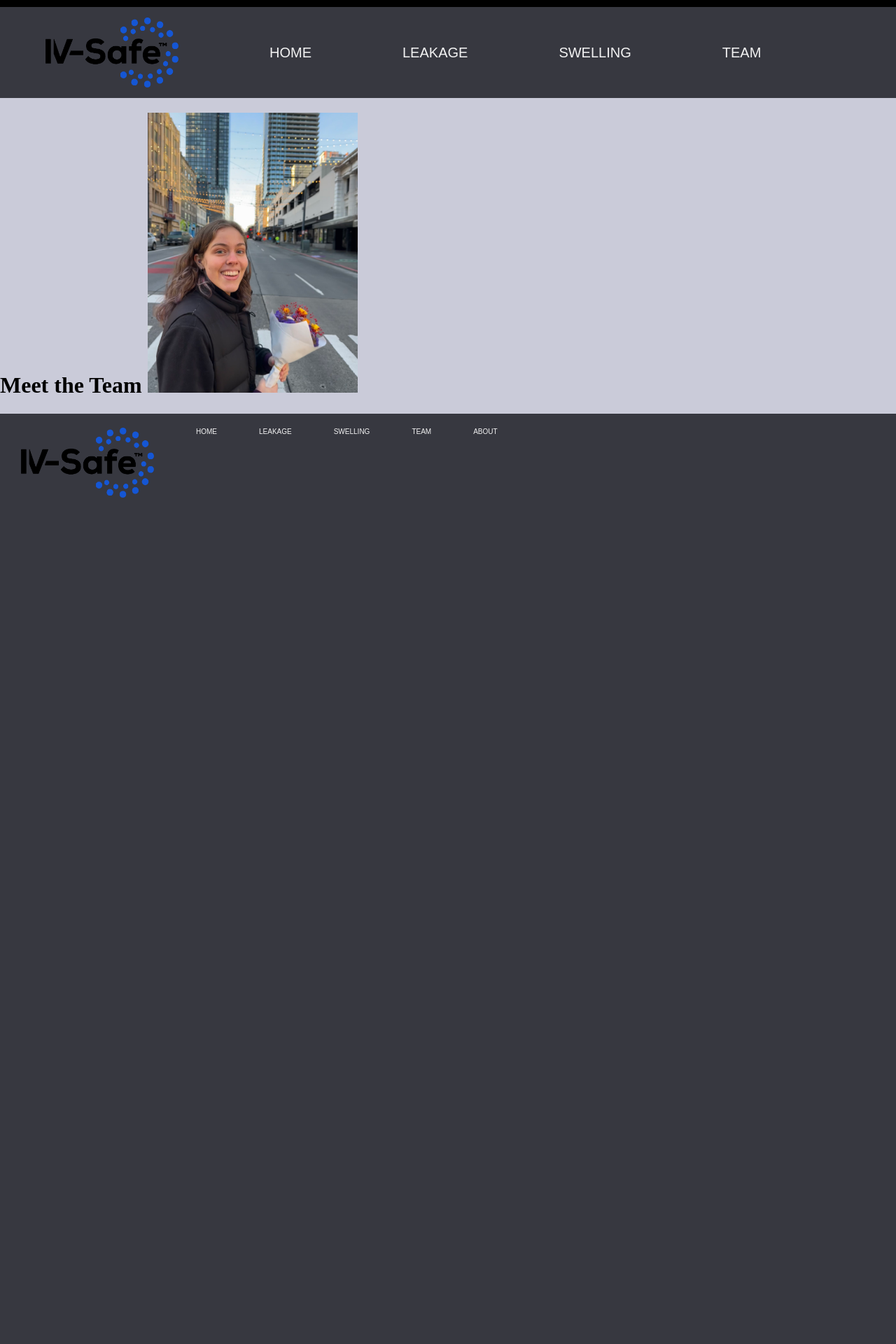
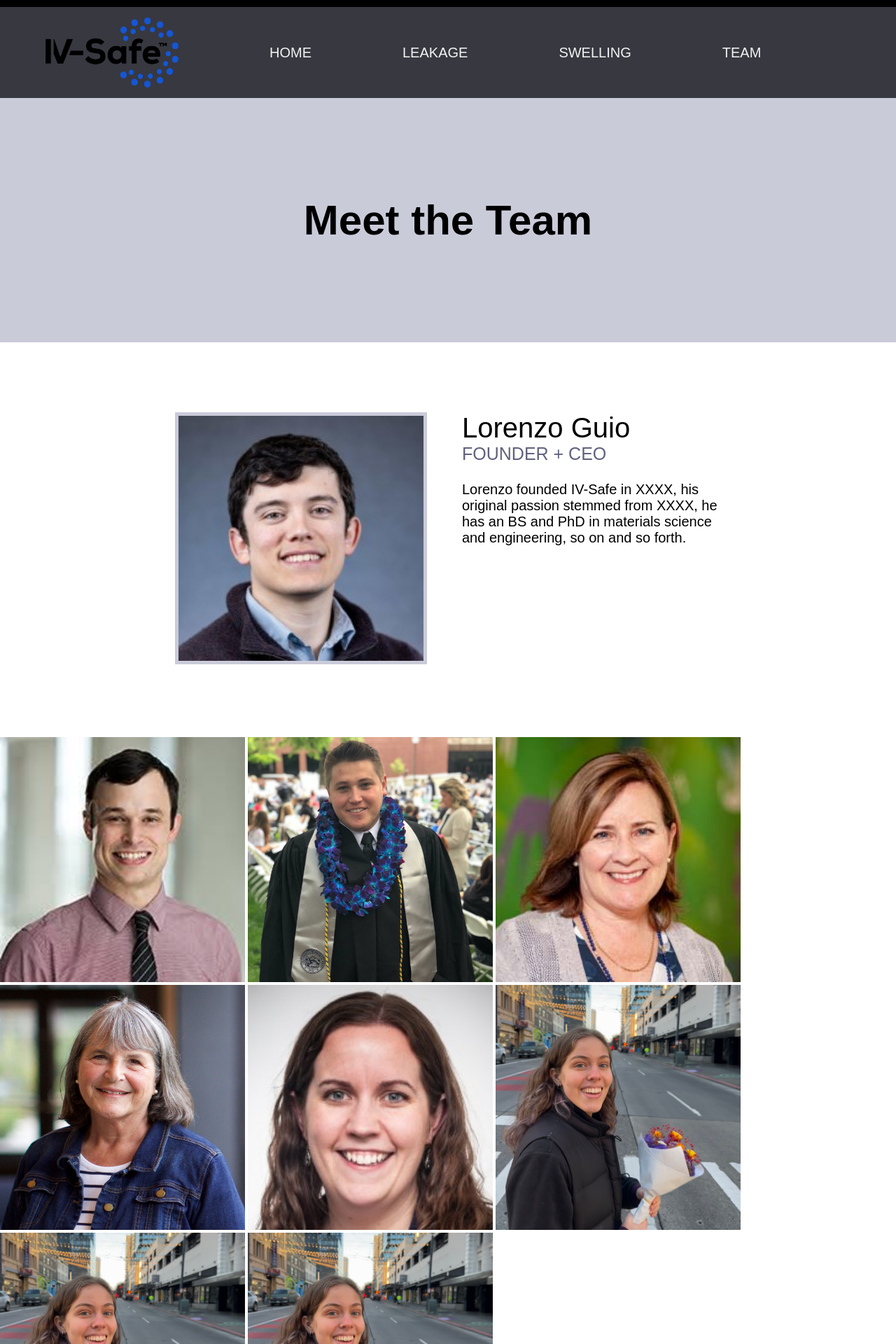
Before and after one commit to wkitch13/IV-Safe, a Flask app: page /team in a window 1280 px wide. Shown: the top 1920 px of the page at 70% size. Before the commit the page ends 711 px from the top, so only its background shows below. Run offline with Flask 3, Linux system fonts and the light colour scheme.

Commit message:
began formatting of the team page

```diff
--- a/static/base.css
+++ b/static/base.css
@@ -11,6 +11,7 @@ body {
     display: flex;
     flex-direction: column;
     height: 100vh;
+    background-color: white;
 }
 
 main {
@@ -45,7 +46,7 @@ main {
 }
 
 .topnav a:hover {
-    color: #cacbd9;
+    color: #5f617d;
 }
 
 /* making edits to the bottom navigation bar */
@@ -83,3 +84,31 @@ footer a:hover {
     font-size: 25px;
     font-family: "Nexa", "Arial";
 }
+
+.img_team_center {
+    display: flex;
+    align-items: flex-start;
+    gap: 50px;
+    padding: 100px 250px;
+}
+
+.img_team_center img {
+    border: 5px solid #cacbd9;
+}
+
+.img_team_center .name {
+    font-size: 40px;
+    font-family: "Nexa", "Arial";
+}
+
+.img_team_center .title {
+    font-size: 25px;
+    font-family: "Nexa", "Arial";
+    color: #5f617d;
+}
+
+.img_team_center .description {
+    font-size: 20px;
+    font-family: "Nexa", "Arial";
+    padding: 25px 0px;
+}
--- a/templates/team.html
+++ b/templates/team.html
@@ -1,10 +1,32 @@
 {% extends "base.html" %}
 
 {% block content %}
-    <body style="background-color:#cacbd9">
-        <h1>
-            Meet the Team
-            <img src="images/WrenK.jpeg" alt="Wren Kitchings" style="width:300px;height:400px">
+    <body>
+        <div class="header">
+            <h1>Meet the Team</h1>
+        </div>
+
+        <div class="img_team_center">
+            <div class="image">
+                <img src="{{ url_for('static', filename='images/LorenzoG.jpeg') }}" alt="IV" style="width:350px;height:350px">
+            </div>
+            <div class="text">
+                <div class="name">Lorenzo Guio</div>
+            <div class="title">FOUNDER + CEO</div>
+            <div class="description">Lorenzo founded IV-Safe in XXXX, his original passion stemmed from XXXX, he has an
+                BS and PhD in materials science and engineering, so on and so forth.</div>
+            </div>
+        </div>
+
+            <img src="{{ url_for('static', filename='images/GregV.jpeg') }}" alt="IV" style="width:350px;height:350px">
+            <img src="{{ url_for('static', filename='images/CameronR.jpg') }}" alt="IV" style="width:350px;height:350px">
+            <img src="{{ url_for('static', filename='images/ElenaB.jpg') }}" alt="IV" style="width:350px;height:350px">
+            <img src="{{ url_for('static', filename='images/LynnR.jpg') }}" alt="IV" style="width:350px;height:350px">
+            <img src="{{ url_for('static', filename='images/MeganS.jpeg') }}" alt="IV" style="width:350px;height:350px">
+            <img src="{{ url_for('static', filename='images/WrenK.jpeg') }}" alt="IV" style="width:350px;height:350px">
+            <img src="{{ url_for('static', filename='images/WrenK.jpeg') }}" alt="IV" style="width:350px;height:350px">
+            <img src="{{ url_for('static', filename='images/WrenK.jpeg') }}" alt="IV" style="width:350px;height:350px">
+
         </h1>
     </body>
 {% endblock %}
```
Also changed, not shown: static/images/CameronR.jpg (added), static/images/ElenaB.jpg (added), static/images/GregV.jpeg (added), static/images/LorenzoG.jpeg (added), static/images/LynnR.jpg (added), static/images/MeganS.jpeg (added), static/images/WrenK.jpeg, static/images/comotion_purple.jpg (added), static/images/comotion_white.jpg (added), static/images/eih_logo.jpg (added), static/images/lswi_logo.png (added), static/images/uw_pediatrics.png (added), static/images/wereach.png (added), 3 other files.
